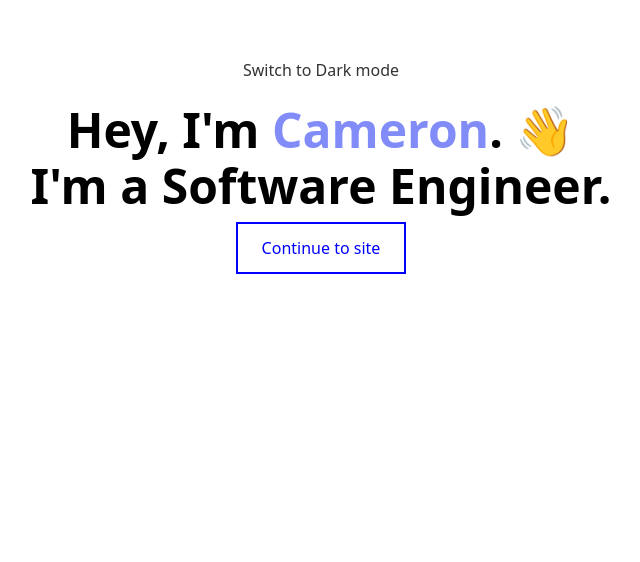
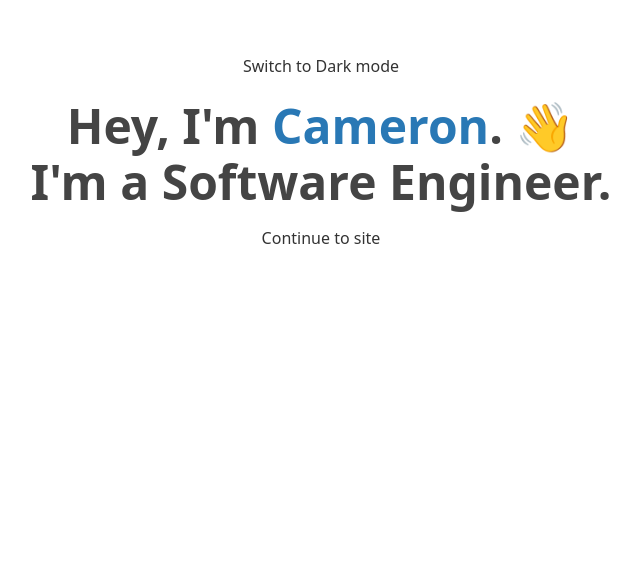
Before and after one commit to csiv23/portfolio, a Next.js app in the folder frontend/: page / in a window 1280 px wide. Shown: the part 238-800 px from the top of the page, without its empty margins (319-959 px from the left). Built offline with nearby package versions, Linux system fonts and the light colour scheme.

Commit message:
Fixed styling of LandingPage

```diff
--- a/frontend/components/LandingPage.module.css
+++ b/frontend/components/LandingPage.module.css
@@ -1,15 +1,31 @@
+
 .customButton {
-  position: relative;
-  padding: 12px 24px;
-  border: 2px solid blue;
-  color: blue;
+  padding: 8px 16px;
+  margin: 0 0 20px;
+  background-color: #f0f0f0;
+  border: none;
+  border-radius: 4px;
   cursor: pointer;
-  overflow: hidden;
-  transition: color 0.3s ease-in-out;
+  font-size: 16px;
+  transition: background-color 0.3s;
 }
 
-.customButton:hover {
-  color: white;
+.customButtonDark {
+  background-color: #333;
+  color: #fff;
+}
+
+.customButtonLight {
+  background-color: #fff;
+  color: #333;
+}
+
+.customButtonDark:hover {
+  background-color: #444; /* Darker shade for hover state */
+}
+
+.customButtonLight:hover {
+  background-color: #eee; /* Lighter shade for hover state */
 }
 
 .intro-line {
@@ -70,17 +86,17 @@
 }
 
 .textDark {
-  color: #000;
+  color: #444;
 }
 
 .textLight {
-  color: rgb(243 244 246);
+  color: #cdcdff;
 }
 
 .nameLight {
-  color: darkblue;
+  color: #2978b5;
 }
 
 .nameDark {
-  color: rgb(129 140 248)
+  color: #90a0d9;
 }
--- a/frontend/components/LandingPage.tsx
+++ b/frontend/components/LandingPage.tsx
@@ -3,6 +3,7 @@ import React, { FC, RefObject, useContext } from "react";
 import { ThemeContext, ThemeUpdateContext } from "./ThemeContext";
 import useThemeStyles from "../hooks/useThemeStyles";
 import styles from "./LandingPage.module.css";
+
 
 interface LandingPageProps {
   aboutRef: RefObject<HTMLDivElement>;
@@ -47,7 +48,7 @@ const LandingPage: FC<LandingPageProps> = ({ aboutRef }) => {
       >
         <div>
           Hey, I'm{" "}
-          <span className={darkTheme ? styles.nameLight : styles.nameDark}>
+          <span className={darkTheme ? styles.nameDark : styles.nameLight}>
             Cameron
           </span>
           . 👋
@@ -60,7 +61,14 @@ const LandingPage: FC<LandingPageProps> = ({ aboutRef }) => {
         <div>I'm a Software Engineer.</div>
       </div>
 
-      <button onClick={handleContinue} className={styles.customButton}>
+      <button
+      onClick={handleContinue}
+      className={`${styles.customButton} ${
+        darkTheme
+          ? styles.customButtonDark
+          : styles.customButtonLight
+      }`}
+      >
         Continue to site <span className="arrow right"></span>
       </button>
       <div className="absolute bottom-4 right-4 space-x-4">
--- a/frontend/styles/globals.css
+++ b/frontend/styles/globals.css
@@ -12,7 +12,7 @@
 
 @media (prefers-color-scheme: dark) {
   :root {
-    --foreground-rgb: 255, 255, 255;
+    --foreground-rgb: #fcfcfc;
     --background-start-rgb: 0, 0, 0;
     --background-end-rgb: 0, 0, 0;
   }
@@ -20,10 +20,4 @@
 
 body {
   color: rgb(var(--foreground-rgb));
-  background: linear-gradient(
-      to bottom,
-      transparent,
-      rgb(var(--background-end-rgb))
-    )
-    rgb(var(--background-start-rgb));
 }
```
